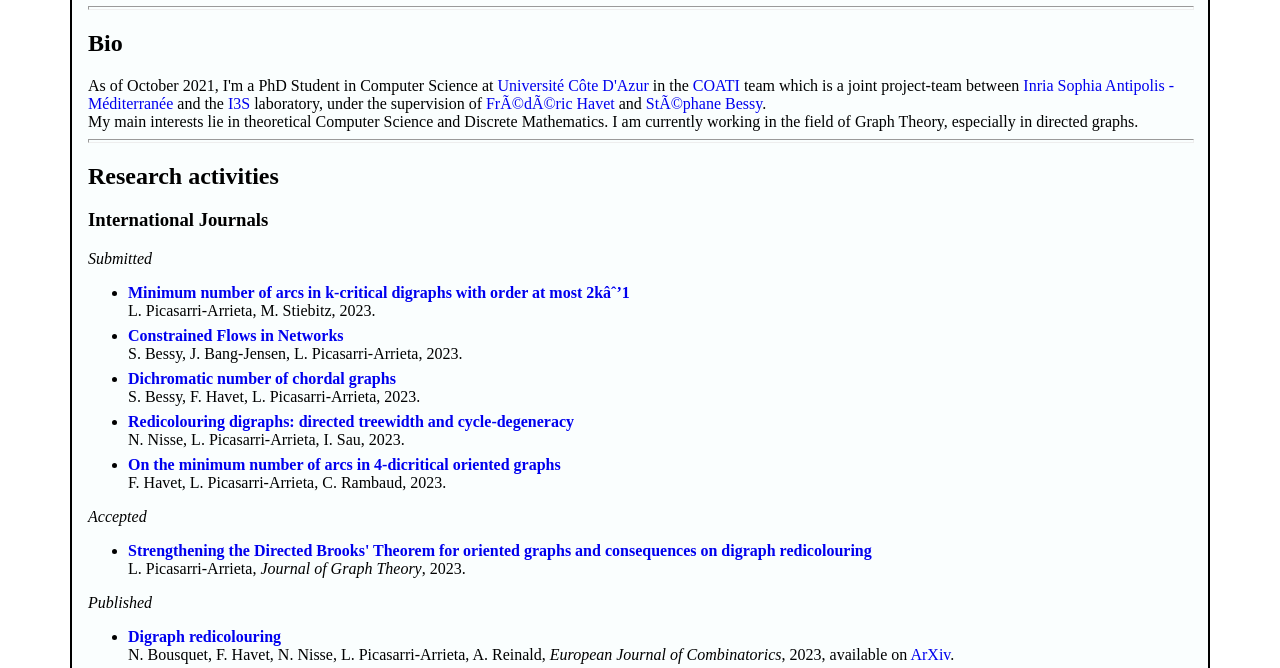
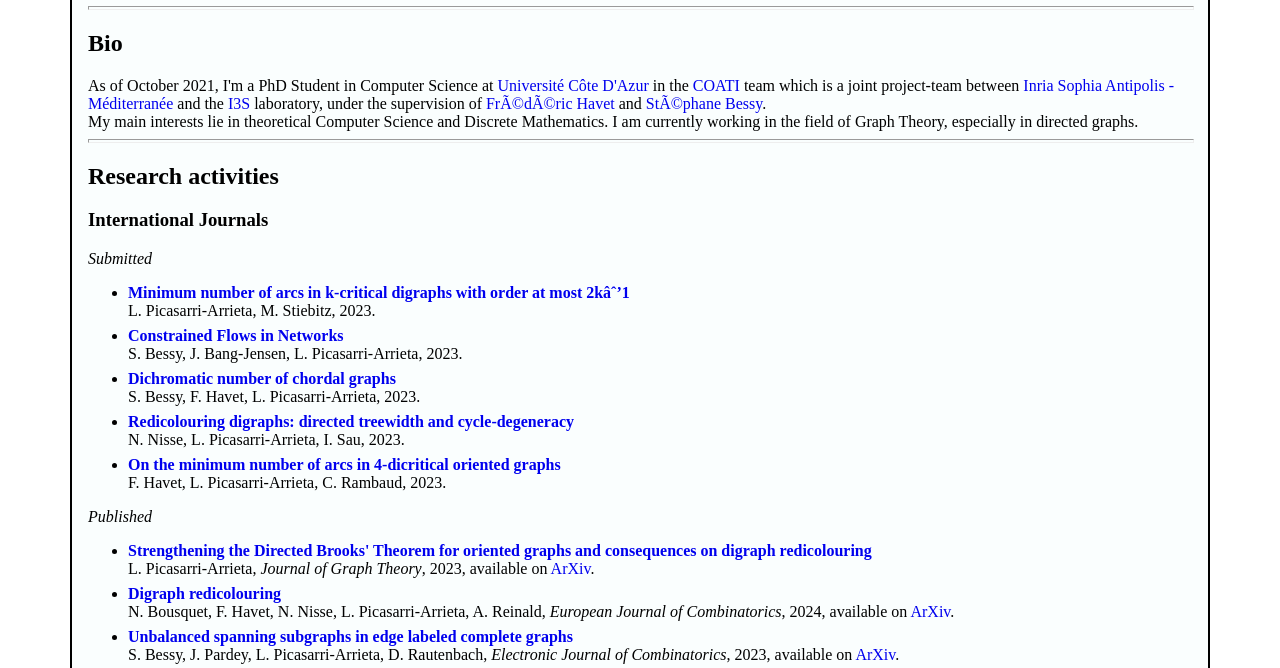
Before and after one commit to lucaspicasarri/lucaspicasarri.github.io, a plain HTML site: page index.html in a window 1280 px wide. Shown: the part 267-935 px from the top of the page. Drawn offline with Linux system fonts and the light colour scheme.

Commit message:
added jgt 2023

```diff
--- a/index.html
+++ b/index.html
@@ -68,20 +68,22 @@
         F. Havet, L. Picasarri-Arrieta, C. Rambaud, 2023.
     </li>
   </ul>
-
+<!--
 <i>Accepted</i>
 
   <ul>
-    <li> <b><a href="https://arxiv.org/pdf/2301.04881"> Strengthening the Directed Brooks' Theorem for oriented graphs and consequences on digraph redicolouring </a> </b> <br>
-        L. Picasarri-Arrieta, <i>Journal of Graph Theory</i>, 2023.
-    </li>
+
   </ul>
+-->
 
   <i>Published</i>
 
   <ul>
+    <li> <b><a href="https://doi.org/10.1002/jgt.23066"> Strengthening the Directed Brooks' Theorem for oriented graphs and consequences on digraph redicolouring </a> </b> <br>
+        L. Picasarri-Arrieta, <i>Journal of Graph Theory</i>, 2023, available on <a href="https://arxiv.org/pdf/2301.04881"> ArXiv</a>.
+    </li>
     <li> <b><a href="https://doi.org/10.1016/j.ejc.2023.103876"> Digraph redicolouring </a> </b> <br>
-        N. Bousquet, F. Havet, N. Nisse, L. Picasarri-Arrieta, A. Reinald, <i>European Journal of Combinatorics</i>, 2023, available on <a href="https://arxiv.org/pdf/2301.03417""> ArXiv</a>.
+        N. Bousquet, F. Havet, N. Nisse, L. Picasarri-Arrieta, A. Reinald, <i>European Journal of Combinatorics</i>, 2024, available on <a href="https://arxiv.org/pdf/2301.03417""> ArXiv</a>.
     </li>
     <li> <b><a href="https://doi.org/10.37236/10866"> Unbalanced spanning subgraphs in edge labeled complete graphs </a> </b> <br>
         S. Bessy, J. Pardey, L. Picasarri-Arrieta, D. Rautenbach, <i>Electronic Journal of Combinatorics</i>, 2023, available on <a href="https://arxiv.org/pdf/2107.09290.pdf"> ArXiv</a>.
```
